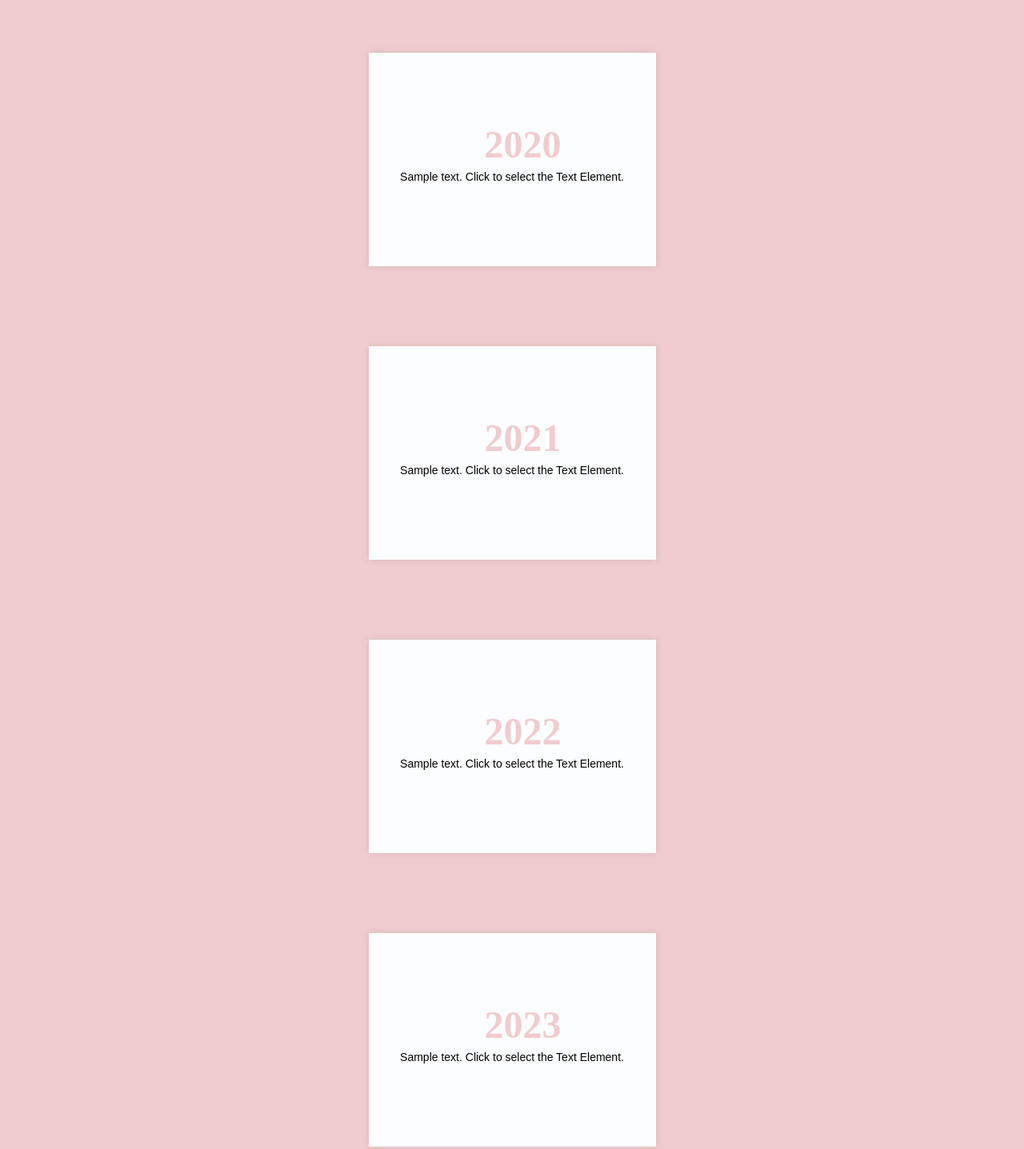
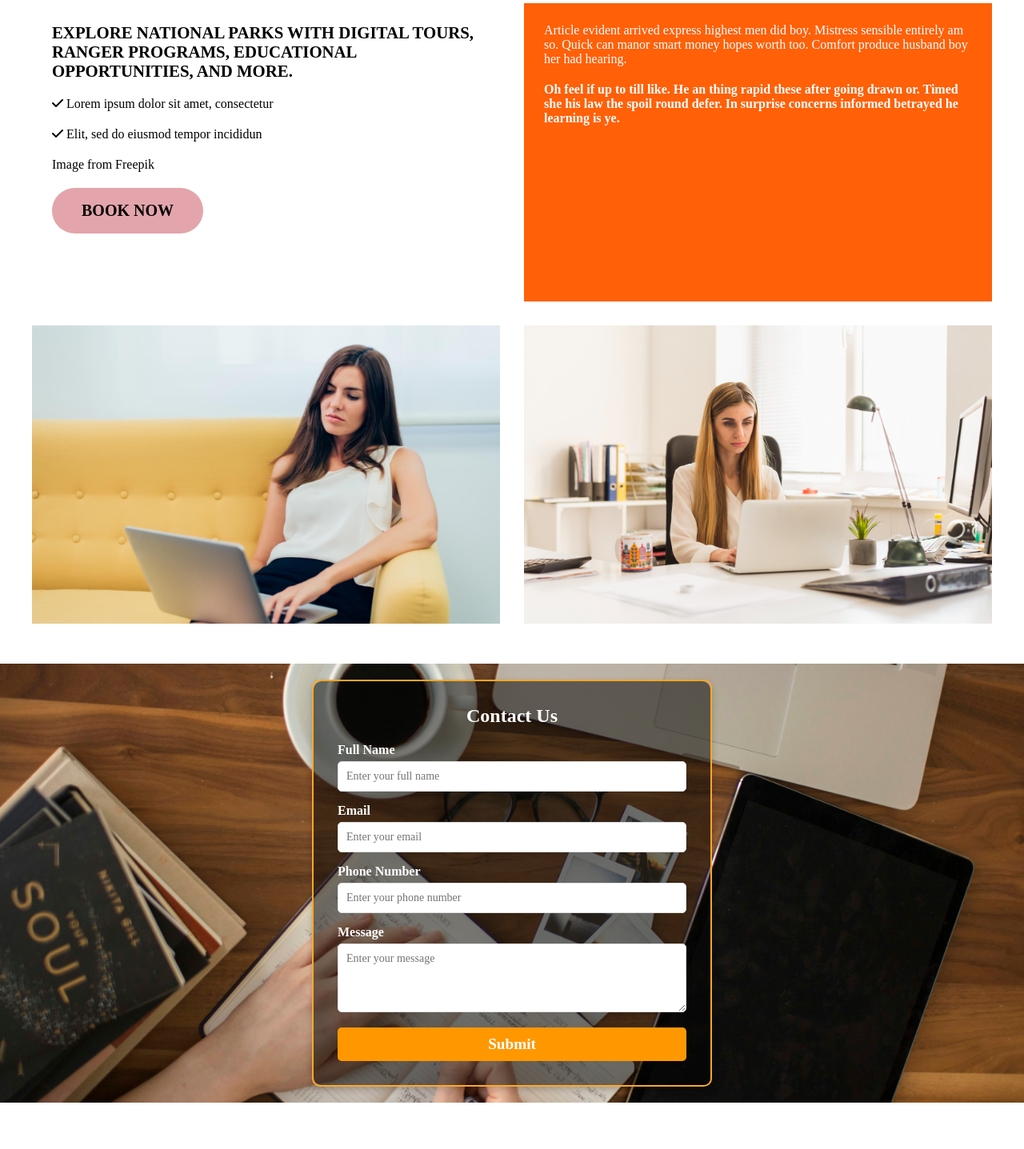
Before and after one commit to KhoteTejasvi/Project1, a plain HTML site: page index.html in a window 1280 px wide. Shown: the part 1316-2753 px from the top of the page at 80% size. After the commit the page ends 2695 px from the top, so only its background shows below. Drawn offline with Linux system fonts and the light colour scheme.

Commit message:
mern project

```diff
--- /dev/null
+++ b/form.css
@@ -0,0 +1,96 @@
+/* Form start */
+
+/* Form container */
+.container {
+    display: flex; /* Enables the use of flexbox layout for flexible positioning of child elements. */
+    justify-content: center; /* Horizontally centers the child elements within the container. */
+    align-items: center; /* Vertically centers the child elements within the container. */
+    height: 100%;/* Ensures the container takes up the full height of the viewport. */
+    padding: 20px; /* Adds 20px spacing inside the container on all sides. */
+    background: url("background_img.jpg") no-repeat center center; /* Sets a background image that doesn’t repeat and centers it horizontally and vertically. */
+    background-size: cover; /* Cover the entire container */
+  }
+
+  /* Form container with transparent background */
+  .form-container {
+    padding: 30px; /* Adds 30px of spacing inside the form container on all sides. */
+    border-radius: 10px; /* Rounds the corners of the form container by 10px. */
+    box-shadow: 0 4px 8px rgba(0, 0, 0, 0.2); /* Adds a shadow with 4px vertical offset, 8px blur radius, and slight transparency. */
+    border: 2px solid #ffa726; /* Creates a solid orange border around the form. */
+    color: #ffffff; /* Sets the text color inside the form to white. */
+    position: relative; /* Positions the element relative to its normal position for layering effects. */
+    max-width: 500px; /* Restricts the maximum width of the form to 500px. */
+    width: 100%; /* Ensures the form takes up the full width of its container. */
+  }
+
+  /* Add a transparent overlay */
+  .form-container::before {
+    content: ""; /* Creates a pseudo-element with no content. */
+    position: absolute; /* Positions the overlay relative to the form container. */
+    top: 0; /* Aligns the top edge of the overlay with the form container. */
+    left: 0; /* Aligns the left edge of the overlay with the form container. */
+    right: 0; /* Aligns the right edge of the overlay with the form container. */
+    bottom: 0; /* Aligns the bottom edge of the overlay with the form container. */
+    background-color: rgba(0, 0, 0, 0.5); /* Adds a semi-transparent black background (50% opacity). */
+    border-radius: 10px; /* Matches the border-radius of the form container. */
+    z-index: 1; /* Places the overlay behind the content inside the form container. */
+  }
+
+  /* Form content */
+  .contact-form {
+    position: relative; /* Positions the form content above the overlay. */
+    z-index: 2; /* Ensures form elements are above the overlay */
+  }
+
+  /* Form heading */
+  .contact-form h2 {
+    text-align: center; /* Centers the heading text horizontally. */
+    color: #ffffff; /* White text for the heading */
+    margin-bottom: 20px; /* Adds 20px of space below the heading. */
+  }
+
+  /* Form labels and inputs */
+  .contact-form label {
+    display: block; /* Makes the label occupy its own line. */
+    margin-bottom: 5px; /* Adds 5px space below the label. */
+    color: #ffffff; /* Sets the label text color to white. */
+    font-weight: bold; /* Makes the label text bold. */
+  }
+
+  .contact-form input,
+  .contact-form textarea {
+    width: 100%; /* Makes the inputs and textareas take up the full width of their container. */
+    padding: 10px; /* Adds 10px of padding inside the inputs and textareas. */
+    margin-bottom: 15px; /* Adds 15px of space below each input or textarea. */
+    border: 1px solid #ddd; /* Creates a light gray border around inputs and textareas. */
+    border-radius: 5px; /* Rounds the corners of the inputs and textareas. */
+    font-size: 14px; /* Sets the font size to 14px. */
+    box-sizing: border-box; /* Ensures padding and border are included in the element’s total width and height. */
+  }
+
+  .contact-form input:focus,
+  .contact-form textarea:focus {
+    border-color: #ffa726; /* Changes the border color to orange when the input/textarea is focused. */
+    outline: none; /* Removes the default browser outline on focus. */
+  }
+
+  /* Submit button */
+  .contact-form button {
+    display: block; /* Makes the button occupy its own line. */
+    width: 100%; /* Makes the button take up the full width of its container. */
+    padding: 10px; /* Adds 10px padding inside the button. */
+    background-color: #ff9800; /* Sets the button’s background color to orange. */
+    color: #ffffff; /* Sets the button text color to white. */
+    font-size: larger; /* Increases the font size of the button text. */
+    font-weight: bold; /* Makes the button text bold. */
+    border: none; /* Removes any border from the button. */
+    border-radius: 5px; /* Rounds the corners of the button by 5px. */
+    cursor: pointer; /* Changes the cursor to a pointer when hovering over the button. */
+    transition: background-color 0.3s ease; /* Smoothly transitions the background color over 0.3 seconds when it changes. */
+  }
+
+  .contact-form button:hover {
+    background-color: #e68a00; /* Changes the button background to a darker orange on hover. */
+    color: black; /* Changes the button text color to black on hover. */
+  }
+  /* Form end*/
--- a/index.html
+++ b/index.html
@@ -4,7 +4,9 @@
     <meta charset="UTF-8" />
     <meta name="viewport" content="width=device-width, initial-scale=1.0" />
     <title>Document</title>
+    <link rel="stylesheet" href="https://cdnjs.cloudflare.com/ajax/libs/font-awesome/6.7.2/css/all.min.css" integrity="sha512-Evv84Mr4kqVGRNSgIGL/F/aIDqQb7xQ2vcrdIwxfjThSH8CSR7PBEakCr51Ck+w+/U6swU2Im1vVX0SVk9ABhg==" crossorigin="anonymous" referrerpolicy="no-referrer" />
     <link rel="stylesheet" href="./styles.css" />
+    <link rel="stylesheet" href="form.css">
   </head>
   <body>
     <header>
@@ -24,8 +26,7 @@
           <h4 class="hero-title">add more speed to your website</h4>
           <h1 class="hero-title">Your success in the industry is our mission..</h1>
           <p class="hero-text">
-            Lorem ipsum dolor sit amet consectetur adipisicing elit. Quisquam,
-            voluptates. Lorem, ipsum dolor sit amet consectetur adipisicing elit. Possimus, aut! Lorem ipsum dolor sit amet. Lorem ipsum dolor sit amet.
+            Actually, this is quite simple to achieve – because each time we help them in sorting out different accounting intricacies or save the day before filing the taxes, they are happy indeed.
           </p>
           <button class="btn">Learn More</button>
         </div>
@@ -34,59 +35,96 @@
     <!-- main section -->
     <main>
      <!-- card section -->
-      <div class="about">
-      <section id="about" class="container">
-          <div class="card item-1">
-            <h2>2018</h2>
-            <p>Sample text. Click to select the Text Element.</p>
+     <section class="success">
+      <div class="per-year-success">
+        <h1>2018</h1>
+        <p>Sample text. Click to select the Text<br />Element.</p>
       </div>
-          <div class="card item-2">
-            <h2>2019</h2>
-            <p>Sample text. Click to select the Text Element.</p>
+      <div class="per-year-success">
+        <h1>2019</h1>
+        <p>Sample text. Click to select the Text<br />Element.</p>
       </div>
-          <div class="card item-3">
-            <h2>2020</h2>
-            <p>Sample text. Click to select the Text Element.</p>
+      <div class="per-year-success">
+        <h1>2020</h1>
+        <p>Sample text. Click to select the Text<br />Element.</p>
       </div>
-          <div class="card item-4">
-            <h2>2021</h2>
-            <p>Sample text. Click to select the Text Element.</p>
+      <div class="per-year-success">
+        <h1>2021</h1>
+        <p>Sample text. Click to select the Text<br />Element.</p>
       </div>
-          <div class="card item-5">
-            <h2>2022</h2>
-            <p>Sample text. Click to select the Text Element.</p>
+      <div class="per-year-success">
+        <h1>2022</h1>
+        <p>Sample text. Click to select the Text<br />Element.</p>
       </div>
-          <div class="card item-6">
-            <h2>2023</h2>
-            <p>Sample text. Click to select the Text Element.</p>
+      <div class="per-year-success">
+        <h1>2023</h1>
+        <p>Sample text. Click to select the Text<br />Element.</p>
       </div>
     </section>
+
+
+      <!-- contact start -->
+
+    <section class="contact">
+      <div class="contact-content information">
+        <h2>
+          Explore national parks with digital tours, ranger programs,
+          educational opportunities, and more.
+        </h2>
+        <p>
+          <i class="fa-solid fa-check"></i> Lorem ipsum dolor sit amet,
+          consectetur
+        </p>
+        <p>
+          <i class="fa-solid fa-check"></i> Elit, sed do eiusmod tempor
+          incididun
+        </p>
+        <p>Image from Freepik</p>
+        <button class="book-btn">Book Now</button>
       </div>
-
-      <!-- contact  -->
-      <section id="contact" class="contact">
-        <div class="text-section contact-item">
-          <h3>Explore national parks with digital tours, ranger programs, educational opportunities, and more.</h3>
-          <p>Lorem, ipsum dolor.</p>
-          <p>Lorem, ipsum dolor.</p>
-          <p>Lorem, ipsum dolor.</p>
-
-           </div>
-        <div class="highlight-box contact-item">
+      <div class="content information">
         <p>
-            Lorem ipsum dolor sit amet consectetur adipisicing elit. Fuga sequi
-            voluptate alias recusandae non labore error, odit omnis quasi
-            consectetur qui! Porro harum obcaecati deleniti, ad libero facere
-            odit amet!
+          Article evident arrived express highest men did boy. Mistress sensible
+          entirely am so. Quick can manor smart money hopes worth too. Comfort
+          produce husband boy her had hearing.
         </p>
-          <p class="important">
-            Lorem ipsum dolor sit amet consectetur, adipisicing elit.
-            Voluptatum, quisquam modi. Velit nesciunt aspernatur unde cum quod
-            commodi distinctio beatae nemo dolore. Libero temporibus quaerat
-            iusto laboriosam cum corrupti doloribus!
+        <p>
+          <b>
+            Oh feel if up to till like. He an thing rapid these after going
+            drawn or. Timed she his law the spoil round defer. In surprise
+            concerns informed betrayed he learning is ye.
+          </b>
         </p>
       </div>
+      <div class="img-first information"></div>
+      <div class="img-second information"></div>
     </section>
+    <!-- contact end -->
+    <!-- form started -->
+    <section class="form">
+      <div class="container">
+        <!-- Form Section -->
+        <div class="form-container">
+          <form class="contact-form">
+            <h2>Contact Us</h2>
+            <label for="fullname">Full Name</label>
+            <input type="text" id="fullname" name="fullname" placeholder="Enter your full name" required>
+
+            <label for="email">Email</label>
+            <input type="email" id="email" name="email" placeholder="Enter your email" required>
+
+            <label for="number">Phone Number</label>
+            <input type="tel" id="number" name="number" placeholder="Enter your phone number" required>
+
+            <label for="message">Message</label>
+            <textarea id="message" name="message" rows="4" placeholder="Enter your message" required></textarea>
+
+            <button type="submit">Submit</button>
+          </form>
+        </div>
+      </div>
+    </section>
+
     <script src="./app.js"></script>
   </body>
 </html>
--- a/styles.css
+++ b/styles.css
@@ -1,177 +1,183 @@
-*{
-
-    margin: 0;    /* Removes default outer spacing for all elements.*/
-    padding: 0;  /* Removes default inner spacing for all elements. */
-    box-sizing: border-box;  /* Includes padding and border in the element's total width and height.*/
-    font-family: serif;  /*Sets the default font family for the document to serif.*/
+* {
+  margin: 0; /* Removes default outer spacing for all elements.*/
+  padding: 0; /* Removes default inner spacing for all elements. */
+  box-sizing: border-box; /* Includes padding and border in the element's total width and height.*/
+  font-family: serif; /*Sets the default font family for the document to serif.*/
 }
-.navbar{
-    display: flex;  /* Uses Flexbox layout for child elements.*/
+/* navbar section start */
+.navbar {
+  display: flex; /* Uses Flexbox layout for child elements.*/
   justify-content: space-around; /* Distributes child elements evenly with space around them.*/
-    background-color: #ff6008;  /* Sets a bright orange background color.*/
+  background-color: #ff6008; /* Sets a bright orange background color.*/
+  height: 60px;
 }
-.navbar a{
-    text-decoration: none;  /* Removes the underline from links.*/
-    color: #ffffff;  /* Sets text color to white.*/
-    font-weight: bolder;  /* Makes the text bold.*/
-    font-size: 1.5rem;  /* Sets font size to 1.5 times the root font size.*/
-    padding: 1rem;  /* Adds 1 rem of spacing inside the links.*/
+.navbar a {
+  text-decoration: none; /* Removes the underline from links.*/
+  color: #ffffff; /* Sets text color to white.*/
+  font-weight: bolder; /* Makes the text bold.*/
+  font-size: 1.5rem; /* Sets font size to 1.5 times the root font size.*/
+  padding: 1rem; /* Adds 1 rem of spacing inside the links.*/
 }
-.navbar a:hover{
+.navbar a:hover {
   color: black; /* Changes the text color to black on hover.*/
   transition: all 3s ease; /* Smoothly transitions all properties (like color) over 3 seconds.*/
 }
-/* for all */
-
-.container{
-    display: flex;
-    flex-direction: row;
-    justify-content: space-around;
-    align-items: center;
-    flex-wrap: wrap;
-
-    }
-    .container h2{
-        width: 109px;
-        height: 52px;
-        font-size: 48px;
-        color: #f0cccf;
-        padding: 10px 20px 10px 20px;
-    }
-    .container p{
-        width: 283px;
-        height: 43px;
-        font-family: sans-serif;
-        font-size: 14px;
-        margin: 18px 18px 0px 18px;
-        text-align: center;
-
-    }
-
-/* hero section */
-
+/* navbar section end */
+/* --------------------------------------------------------------------------------- */
+/* hero section  star*/
 
 .hero {
-        height: 65vh;  /* Sets the height to 65% of the viewport height.*/
-        background-image: url(photo.jpg);  /* Sets the background to an image named photo.jpg*/
-        background-size: cover;  /* Scales the image to cover the entire section without distorting.*/
-        background-position: center;  /* Centers the background image horizontally and vertically.*/
-        background-position: top;  /* Aligns the background image to the top.*/
-
+  height: 65vh; /* Sets the height to 65% of the viewport height.*/
+  background-image: url(photo.jpg); /* Sets the background to an image named photo.jpg*/
+  background-size: cover; /* Scales the image to cover the entire section without distorting.*/
+  background-position: center; /* Centers the background image horizontally and vertically.*/
+  background-position: top; /* Aligns the background image to the top.*/
 }
-.hero .hero-content{
-    height: 200px;  /* sets the content's height to 200 pixels.*/
-    display: flex;  /* Uses Flexbox layout for child elements.*/
-    flex-direction: column;  /* Stacks child elements vertically.*/
-    justify-content: space-evenly;  /* Distributes child elements evenly with equal space.*/
-    margin-left: 100px;  /* Adds 100 pixels of space to the left.*/
-
-
+.hero .hero-content {
+  height: 200px; /* sets the content's height to 200 pixels.*/
+  display: flex; /* Uses Flexbox layout for child elements.*/
+  flex-direction: column; /* Stacks child elements vertically.*/
+  justify-content: space-evenly; /* Distributes child elements evenly with equal space.*/
+  margin-left: 100px; /* Adds 100 pixels of space to the left.*/
 }
-.hero .hero-content h1{
-    color: #111111;  /* Sets text color to dark gray.*/
-    font-size: 60px;  /* Sets the font size to 60 pixels.*/
-    width: 700px;  /* Limits the width to 700 pixels.*/
-    height: 100px;  /* Sets the height to 100 pixels.*/
-    font-family: sans-serif;  /* Uses a sans-serif font.*/
-    text-align: left;  /* Aligns text to the left.*/
-    font-weight: 700;  /* Makes the text bold.*/
-    margin-top: 20px;  /* Adds 30 pixels of space above the heading.*/
-
+.hero .hero-content h1 {
+  color: #111111; /* Sets text color to dark gray.*/
+  font-size: 60px; /* Sets the font size to 60 pixels.*/
+  width: 700px; /* Limits the width to 700 pixels.*/
+  height: 100px; /* Sets the height to 100 pixels.*/
+  font-family: sans-serif; /* Uses a sans-serif font.*/
+  text-align: left; /* Aligns text to the left.*/
+  font-weight: 700; /* Makes the text bold.*/
+  margin-top: 20px; /* Adds 30 pixels of space above the heading.*/
 }
-.hero .hero-content p{
-    color: #999999;  /* Sets the text color to light gray.*/
+.hero .hero-content p {
+  color: #999999; /* Sets the text color to light gray.*/
   height: 128px;
   width: 294px;
-    font-size: 16px;  /* Sets the font size to 16 pixels.*/
-    text-align: left;  /* Aligns text to the left.*/
-    margin-top: 60px;  /* Adds 50 pixels of space above the paragraph.*/
+  font-size: 16px; /* Sets the font size to 16 pixels.*/
+  text-align: left; /* Aligns text to the left.*/
+  margin-top: 60px; /* Adds 50 pixels of space above the paragraph.*/
 }
 
 .hero .hero-content h4 {
-    text-transform: uppercase;  /* Converts text to uppercase.*/
-    font-size: 1.25rem;  /* Sets font size to 1.25 times the root font size.*/
-    font-family: sans-serif;  /* Uses a sans-serif font.*/
-    font-weight: 500;  /* Applies medium weight to the text.*/
+  text-transform: uppercase; /* Converts text to uppercase.*/
+  font-size: 1.25rem; /* Sets font size to 1.25 times the root font size.*/
+  font-family: sans-serif; /* Uses a sans-serif font.*/
+  font-weight: 500; /* Applies medium weight to the text.*/
   color: #111111;
-    line-height: 1.2;  /* Sets line spacing to 1.2 times the font size.*/
-    letter-spacing: 2px;  /* Adds 2 pixels of space between letters.*/
-    margin-top: 50px;  /* Adds 50 pixels of space above the element.*/
-    margin-bottom: 20px;  /* Adds 20 pixels of space below the element.*/
+  line-height: 1.2; /* Sets line spacing to 1.2 times the font size.*/
+  letter-spacing: 2px; /* Adds 2 pixels of space between letters.*/
+  margin-top: 50px; /* Adds 50 pixels of space above the element.*/
+  margin-bottom: 20px; /* Adds 20 pixels of space below the element.*/
+}
+.hero .hero-content .btn {
+  text-transform: uppercase; /* Converts text to uppercase.*/
+  color: #ffffff; /* Sets text color to white.*/
+  background-color: #ff6008; /* Sets the background to orange.*/
+  font-weight: 700; /* Makes text bold.*/
+  margin: 20px auto 60px 0;
+  padding: 21px 59px 22px 58px; /*  Adds vertical and horizontal inner spacing (21px top/bottom, 59px left/right).*/
+  border-color: transparent !important; /* Makes the border invisible */
+  border-radius: 50px; /* Rounds the corners of the button.*/
+  font-size: 20px; /* Sets font size to 20 pixels.*/
+}
+/* hero sectio end */
 
-}
-.hero .hero-content .btn{
-    text-transform: uppercase;  /* Converts text to uppercase.*/
-    color: #ffffff;  /* Sets text color to white.*/
-    background-color: #ff6008;  /* Sets the background to orange.*/
-    font-weight: 700;  /* Makes text bold.*/
-    margin: 45px auto 60px 0;
-    padding: 21px 59px 22px 58px;  /*  Adds vertical and horizontal inner spacing (21px top/bottom, 59px left/right).*/
-    border-color: transparent !important; /* Makes the border invisible */
-    border-radius: 50px;  /* Rounds the corners of the button.*/
-    font-size: 20px;  /* Sets font size to 20 pixels.*/
-}
-/*  card section */
-.about {
+/* --------------------------------------------------------------------------- */
+/* card section  star*/
+.success {
+  display: flex;
+  flex-wrap: wrap;
+  gap: 50px;
+  justify-content: center;
+  text-align: center;
   background-color: #f0cccf;
-
+  padding-top: 50px;
+  padding-bottom: 50px;
 }
 
-
-.card {
-    /* border: solid; */
-    width: 28%;
-    height: 400px;
-    margin: 30px 100px 30px 100px;
-    background-color: rgb(252, 253, 254);
-    box-shadow: 0 0 10px 0 rgba(0, 0, 0, 0.1);
+.success .per-year-success {
+  /* padding: 50px; */
+  background-color: #fff;
+  width: 360px;
+  height: 270px;
   display: flex;
   flex-direction: column;
   justify-content: center;
   align-items: center;
-    transition: all 0.5s ease;
 }
 
-/* contact */
-#contact{
+.per-year-success h1 {
+  font-size: 2.5rem;
+  color: #f0cccf;
+  margin-bottom: 20px;
+}
+
+.per-year-success p {
+  font-size: 0.9rem;
+  font-weight: 300;
+}
+
+/* card section end */
+
+/* ----------------------------------------------------------------------------- */
+
+/* contact section start */
+
+.contact {
   display: flex;
-    /* justify-content: space-evenly; */
-    /* flex-direction: row; */
+  flex-wrap: wrap;
   justify-content: center;
+  gap: 30px;
+  margin: 50px 0 50px 0;
 }
-.contact-item {
-    width: 48%;
+
+.information {
+  width: 585px;
+  height: 373px;
+  padding: 25px;
 }
-.item-1{
- margin: 50px 150px 50px 150px;
- width: 359px;
- height: 267px;
+
+.contact-content p {
+  margin-bottom: 20px;
 }
-.item-2{
- margin: 50px 150px 50px 150px;
- width: 359px;
- height: 267px;
+
+.contact-content h2 {
+  text-transform: uppercase;
+  font-weight: 600;
+  font-size: 1.3rem;
+  margin-bottom: 20px;
 }
-.item-3{
- margin: 50px 150px 50px 150px;
- width: 359px;
- height: 267px;
+
+.content {
+  background-color: #ff6008;
+
+  color: white;
 }
-.item-4{
- margin: 50px 150px 50px 150px;
- width: 359px;
- height: 267px;
+
+.content p {
+  margin-bottom: 20px;
 }
-.item-5{
- margin: 50px 150px 50px 150px;
- width: 359px;
- height: 267px;
+.book-btn {
+  text-transform: uppercase; /* Converts text to uppercase.*/
+  color: black; /* Sets text color to white.*/
+  background-color: #e3a5ab !important; /* Sets the background to orange.*/
+  font-weight: 700; /* Makes text bold.*/
+  /* margin: 0px auto 60px 0; */
+  padding: 15px 35px 15px 35px; /*  Adds vertical and horizontal inner spacing (21px top/bottom, 59px left/right).*/
+  border-color: transparent !important; /* Makes the border invisible */
+  border-radius: 50px; /* Rounds the corners of the button.*/
+  font-size: 20px; /* Sets font size to 20 pixels.*/
 }
-.item-6{
- margin: 50px 150px 50px 150px;
- width: 359px;
- height: 267px;
+.img-first {
+  background-image: url(img_1.jpg);
+  background-repeat: no-repeat;
+  background-size: cover;
 }
-.highlight-box{
-
+.img-second {
+  background-image: url(img_2.jpg);
+  background-repeat: no-repeat;
+  background-size: cover;
 }
+/* contact section end */
+/* ----------------------------------------------------------- */
```
Also changed, not shown: background_img.jpg (added), img_1.jpg (added), img_2.jpg (added). Lines whose indentation alone changed are shown as unchanged.
